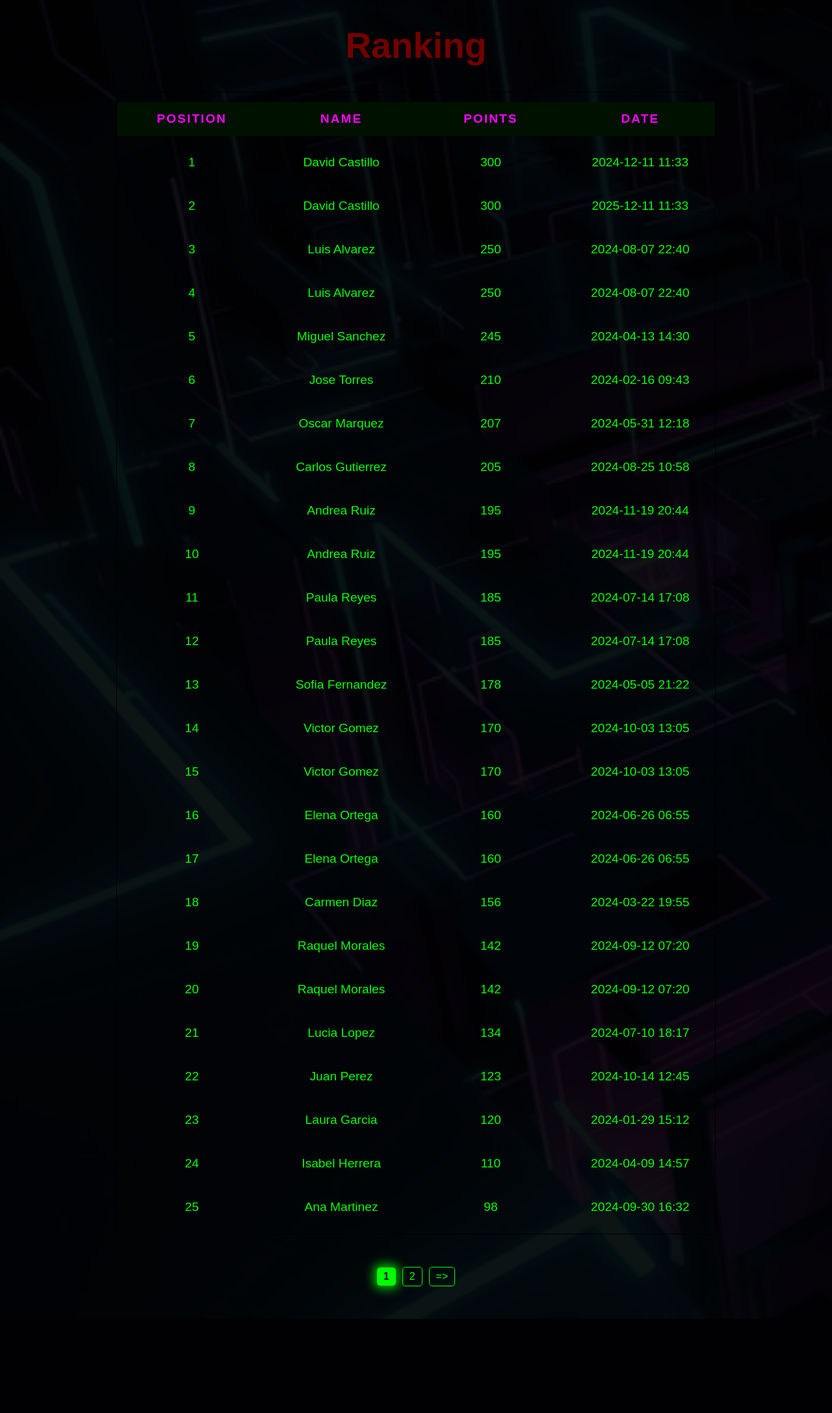
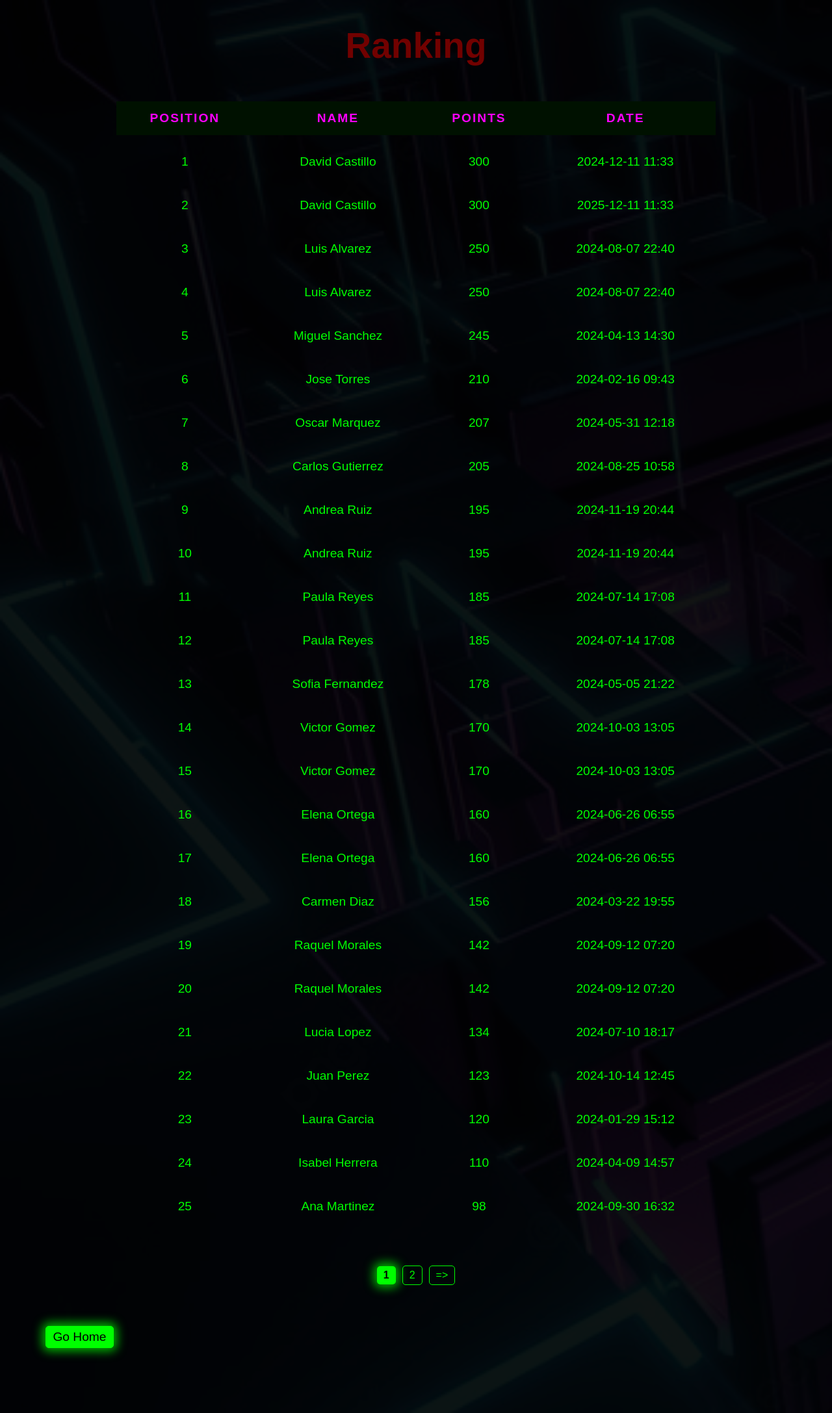
Before and after one commit to UnaiMunoz/BatallaNaval, a PHP site: page /ranking.php in a window 1280 px wide. Shown: the whole page at 65% size. Before the commit the page ends 2030 px from the top, so only its background shows below. Run offline with PHP 8.4, Linux system fonts and the light colour scheme.

Commit message:
Agregar Botón de Go Home en ranking.php

```diff
--- a/game.php
+++ b/game.php
@@ -194,7 +194,7 @@ Notas:
                     ";
 
                 # Mostrar la tabla
-                echo "<table>";
+                echo "<table id='gameTable'>";
                 for ($i = 0; $i < $numero + 1; $i++) {
                     echo "<tr>";
                     for ($j = 0; $j < $numero + 1; $j++) {
--- a/ranking.php
+++ b/ranking.php
@@ -134,6 +134,8 @@ El paginador se muestra si hay más de 25 registros.
                 echo "</div>";
             }
 
+            echo '<a href="index.php"><button id="goBackRanking">Go Home</button></a>';
+
         } else {
             echo "No se encuentra el archivo ranking.txt";
         }
--- a/style.css
+++ b/style.css
@@ -154,7 +154,7 @@ main {
 }
 
 /* Game Board */
-table {
+#gameTable {
     width: 30vw;
     height: 30vw;
     text-align: center;
@@ -328,3 +328,21 @@ input[type="text"]:focus {
     box-shadow: 0 0 15px 5px rgba(0, 255, 0, 0.7);
     cursor: not-allowed;
 }
+
+/* Ranking Go Back Button */
+#goBackRanking {
+    margin-bottom: 100px;
+    color: #000;
+    font-size: 1.2em;
+    background-color: #00ff00;
+    padding: 5px 10px;
+    border-radius: 5px;
+    box-shadow: 0 0 15px 5px rgba(0, 255, 0, 0.7);
+    border: 1px solid #00ff00;
+    transition: background-color 0.3s, box-shadow 0.3s;
+}
+
+#goBackRanking:hover {
+    background-color: #00ff00;
+    box-shadow: 0 0 5px 5px rgba(0, 255, 0, 0.7);
+}
```
